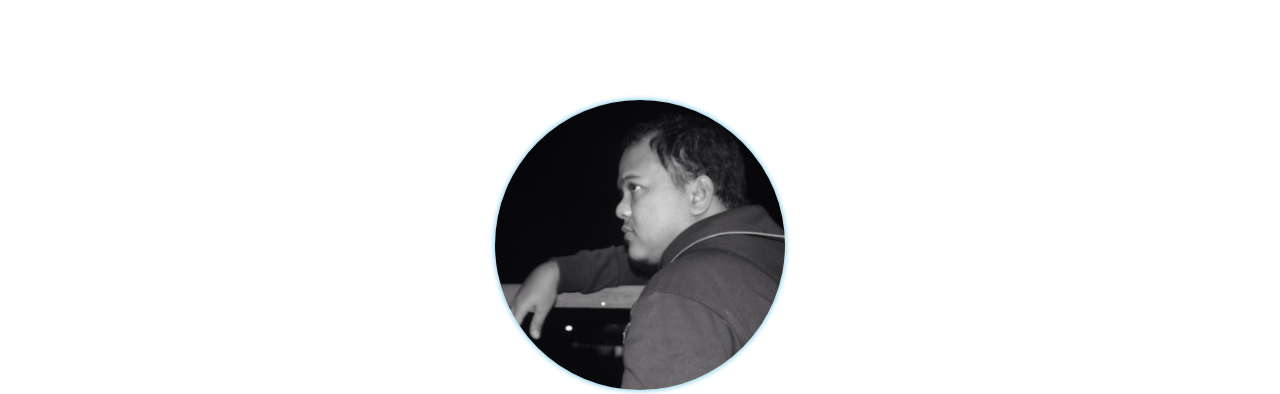
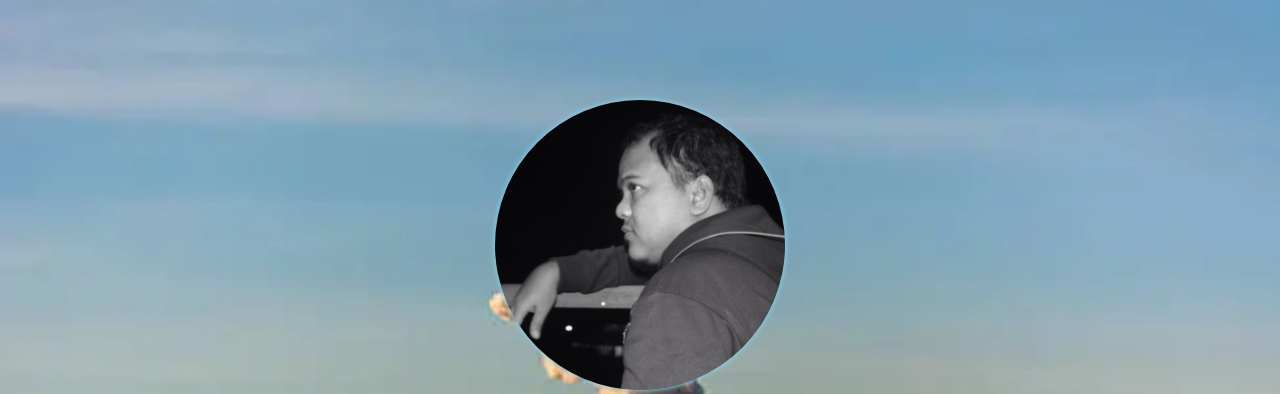
Before and after one commit to yogiesugandi/linktree, a plain HTML site: page index.html in a window 1280 px wide. Shown: the top 394 px of the page. Drawn offline with Linux system fonts and the light colour scheme; the site is published under a folder, as on GitHub Pages, so addresses that start at the root find nothing; a web font is replaced by a local one.

Commit message:
update background image

```diff
--- a/css/style.css
+++ b/css/style.css
@@ -21,7 +21,7 @@ body {
   font-family: "Nerko One", serif;
   font-style: auto;
   position: relative;
-  background-image: url(/img/bg2.webp);
+  background-image: url(../img/bg2.webp);
   background-size: cover;
   background-position: center;
 }
```
